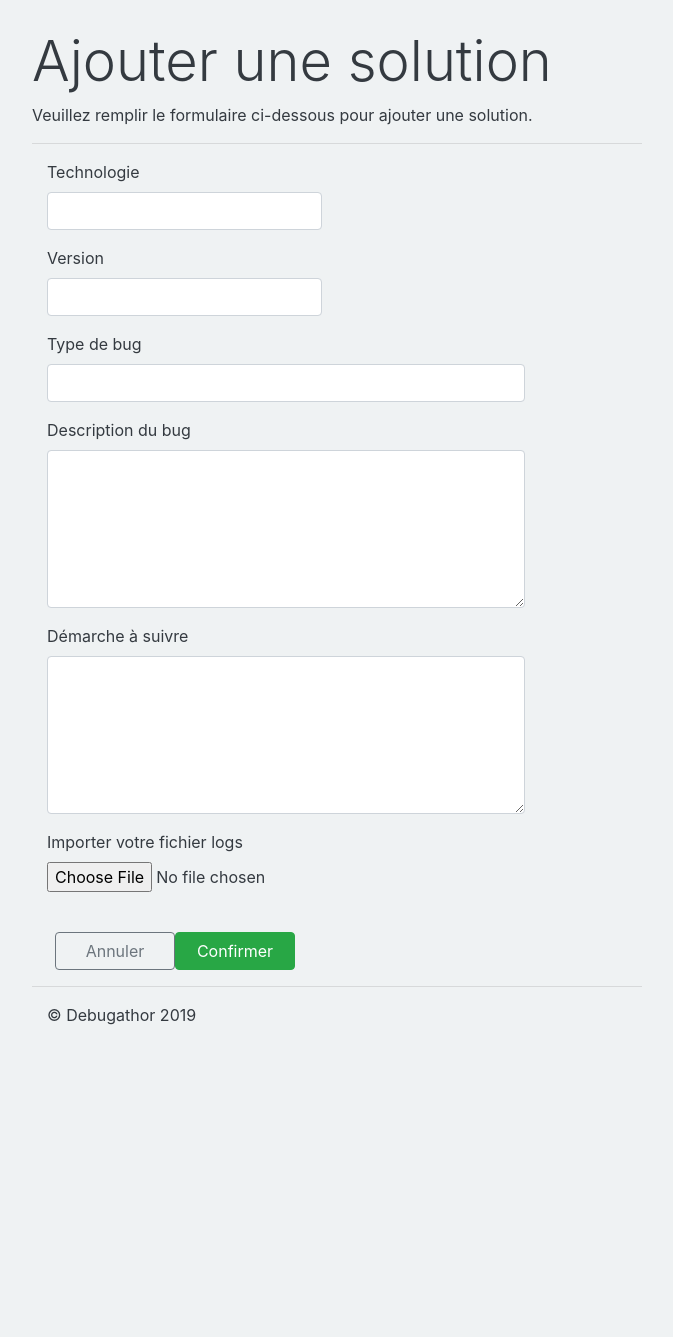
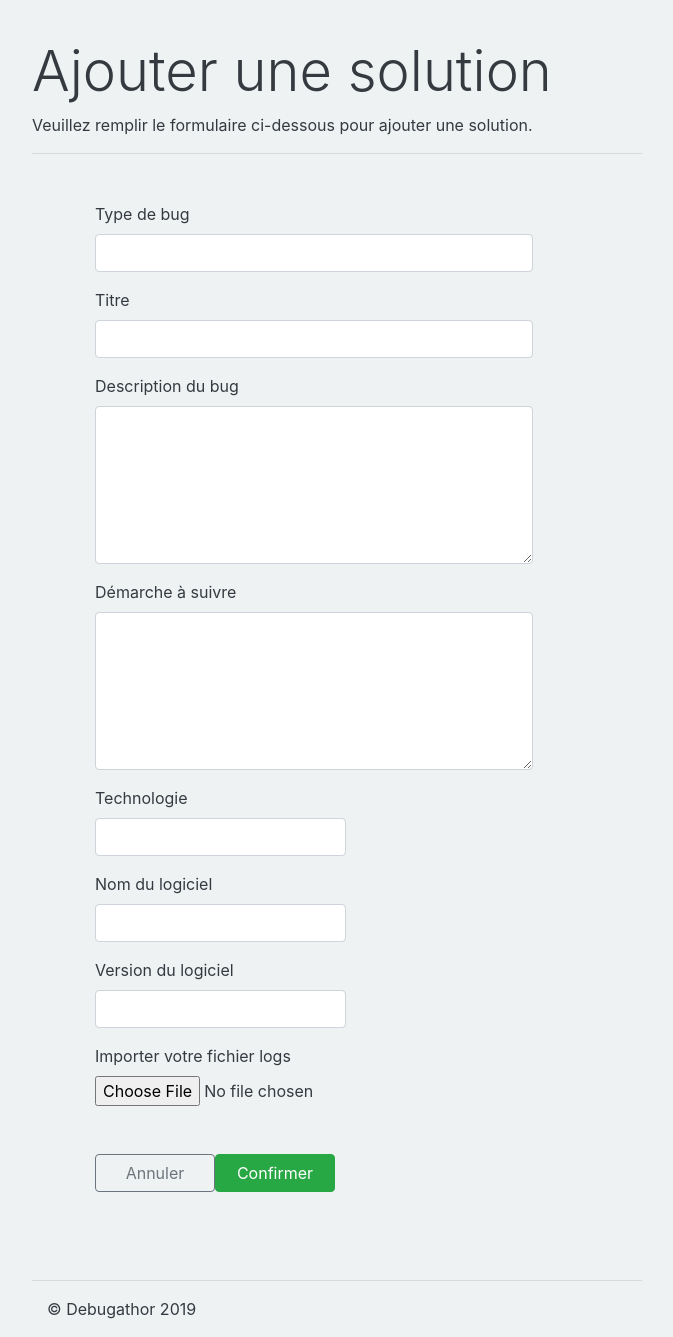
Before and after one commit to Zhybouck/Debugathor, a Java web app: template src/main/webapp/WEB-INF/pages/addBug.jsp in a window 1280 px wide. Shown: the part 62-1399 px from the top of the page, without its empty margins (303-976 px from the left). Before the commit the page ends 1087 px from the top, so only its background shows below. Run offline with Tomcat 11, a stand-in JSP engine, Linux system fonts and the light colour scheme; the template is opened without the code that fills it, so the values that code supplies are empty.

Commit message:
mise à jour addbug et addbug2

```diff
--- a/src/main/webapp/WEB-INF/pages/addBug.jsp
+++ b/src/main/webapp/WEB-INF/pages/addBug.jsp
@@ -12,7 +12,6 @@
 <meta charset="UTF-8">
 <meta name="viewport" content="width=device-width, initial-scale=1">
 
-<!-- Lien pour Bootstrap -->
 <link rel="stylesheet"
 	href="https://maxcdn.bootstrapcdn.com/bootstrap/4.3.1/css/bootstrap.min.css">
 
@@ -29,7 +28,7 @@ body {
 
 	<!-- Navbar -->
 	<nav class="navbar navbar-expand-md navbar-dark fixed-top bg-dark">
-		<img src="../resources/img/DT.png" width="2%"> <a
+		<img src="../resources/img/DT.png" width="2%" alt=""> <a
 			class="navbar-brand ml-2" href="#">Debugathor</a>
 		<div class="collapse navbar-collapse" id="navbarCollapse">
 			<ul class="navbar-nav mr-auto">
@@ -64,36 +63,58 @@ body {
 	<!-- Formulaire d'ajout d'une solution -->
 
 	<div class="container-fluid col-md-6">
-		<h1 class="display-4" style="margin-top: 90px">Ajouter une
+
+		<h1 class="display-4" style="margin-top: 100px">Ajouter une
 			solution</h1>
 		<p>Veuillez remplir le formulaire ci-dessous pour ajouter une
 			solution.</p>
 		<hr>
-		<form>
-			<div class="form-group col-md-6">
-				<label for="inputTechnologie">Technologie</label> <input
-					type="text" class="form-control" id="inputTechnologie"/>
-			</div>
-			<div class="form-group col-md-6">
-				<label for="inputVersion">Version</label> <input
-					type="text" class="form-control" id="inputVersion">
+
+		<form:form class="form-signin ml-5 mt-5 mb-5" action="applyadd"
+			method="post" modelAttribute="Solution">
+
+			<!-- 			<div class="form-group col-md-6"> -->
+			<%-- 				<label for="inputVersion">Version</label> <form:input --%>
+			<%-- 					type="text" class="form-control" id="inputVersion" path="version"/> --%>
+			<!-- 			</div> -->
+			<div class="form-group col-md-10">
+				<label for="inputType">Type de bug</label>
+				<form:input type="text" class="form-control" id="inputType"
+					path="Type" />
 			</div>
 
 			<div class="form-group col-md-10">
-				<label for="inputType">Type de bug</label> <input
-					type="text" class="form-control" id="inputType">
+				<label for="inputType">Titre</label>
+				<form:input type="text" class="form-control" id="inputTitre"
+					path="Titre" />
 			</div>
+
 			<div class="form-group col-md-10">
 				<label for="inputDescription">Description du bug</label>
-				<textarea class="form-control" id="inputDescription"
-					rows="6"></textarea>
+				<form:textarea class="form-control" id="inputDescription" rows="6"
+					path="Description"></form:textarea>
 			</div>
 			<div class="form-group col-md-10">
 				<label for="inputDemarche">Démarche à suivre</label>
-				<textarea class="form-control" id="inputDemarche"
-					rows="6"></textarea>
+				<form:textarea class="form-control" id="inputDemarche" rows="6"
+					path="Demarche"></form:textarea>
 			</div>
-		</form>
+
+			<div class="form-group col-md-6">
+				<label for="inputTechnologie">Technologie</label>
+				<form:input type="text" class="form-control" id="inputTechnologie"
+					path="Technologie" />
+			</div>
+
+			<div class="form-group col-md-6">
+				<label for="inputNomLogiciel">Nom du logiciel</label> <input
+					type="text" class="form-control" name="inputNomLogiciel" />
+			</div>
+
+			<div class="form-group col-md-6">
+				<label for="inputVersionLogiciel">Version du logiciel</label> <input
+					type="text" class="form-control" name="inputVersionLogiciel" />
+			</div>
 
 			<!-- Importer le fichier Log -->
 
@@ -105,10 +126,9 @@ body {
 				</div>
 			</form>
 
-		<br>
+			<!-- Bouton d'annulation et de confirmation d'ajout-->
+			<div class="container-fluid form-group row col-md-6 ml-5 mb-5">
 
-		<!-- Bouton d'annulation et de confirmation d'ajout-->
-		<div class="form-group row col-md-6 ml-2">
 				<form class="form-inline" action="back" method="post">
 					<button class="btn btn-outline-secondary" type="submit"
 						style="width: 120px;">Annuler</button>
@@ -117,8 +137,12 @@ body {
 				<form class="form-inline" action="applyadd" method="post">
 					<button class="btn btn-success" type="submit" style="width: 120px;">Confirmer</button>
 				</form>
+
 			</div>
 
+		</form:form>
+
+		<br>
 
 		<!-- Footer -->
 		<hr>
```
Also changed, not shown: src/main/webapp/WEB-INF/pages/addBug2.jsp (+29 -31 lines). Lines whose indentation alone changed are shown as unchanged.
